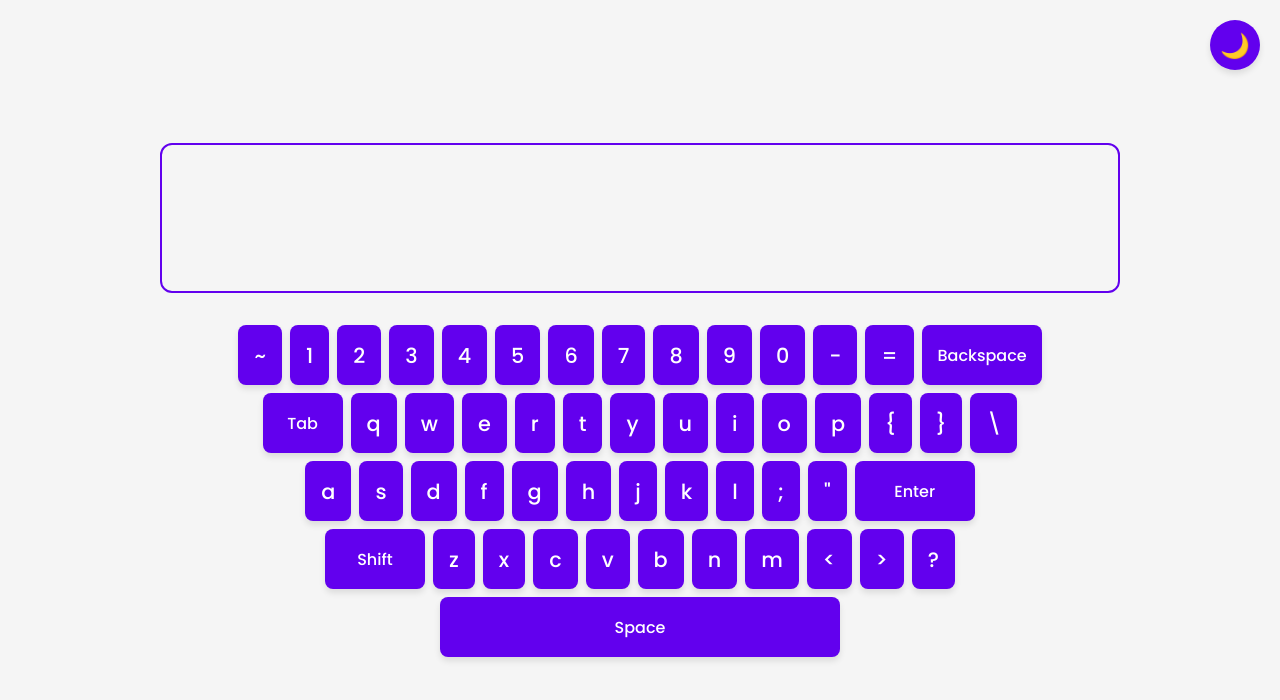
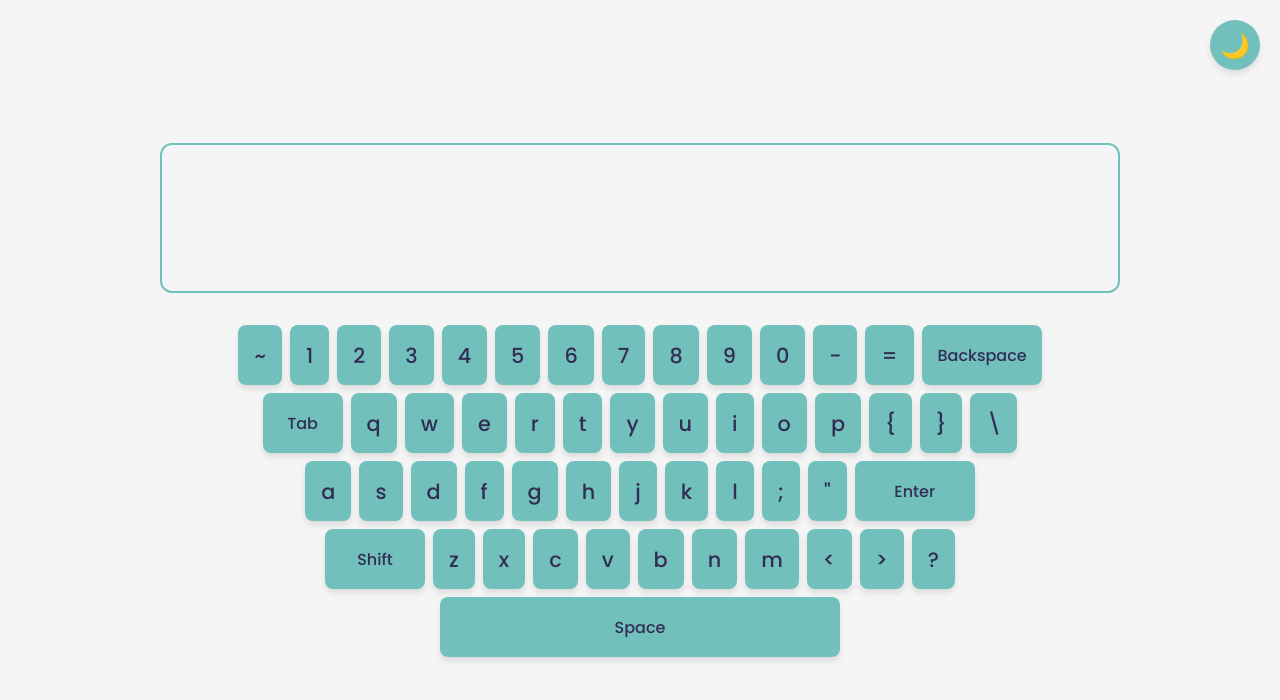
Before and after one commit to maroipmj/Virtual-Keyboard, a plain HTML site: page index.html in a window 1280 px wide. Drawn offline with Linux system fonts and the light colour scheme.

Commit message:
Update style.css

```diff
--- a/style.css
+++ b/style.css
@@ -110,9 +110,9 @@ textarea {
 /* Light Theme */
 :root {
     --bg-color: #f5f5f5;
-    --text-color: white;
-    --btn-bg: #6200ee;
-    --btn-hover: #7c4dff;
+    --text-color: #332D56;
+    --btn-bg: #71C0BB;
+    --btn-hover: #4E6688;
 }
 
 /* Dark Theme */
```
